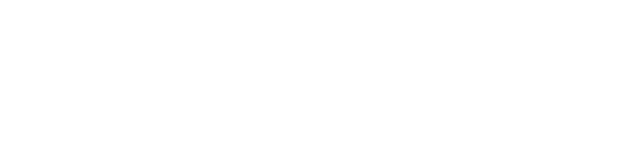
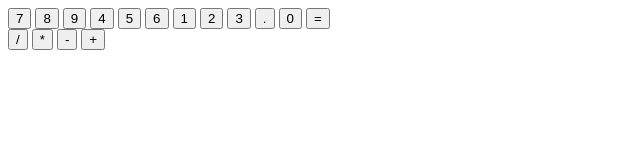
Before and after one commit to OctoKing-dev/calculator, a plain HTML site: page index.html in a window 1280 px wide. Shown: the whole page, without its empty margins (0-640 px from the left). Drawn offline with Linux system fonts and the light colour scheme.

Commit message:
Build basic calculator skeleton

```diff
--- a/index.html
+++ b/index.html
@@ -9,6 +9,30 @@
   <script defer src="index.js"></script>
 </head>
 <body>
-
+  <div class="calculator__body">
+    <div class="calculator__output"></div>
+    <div class="calculator__buttons">
+      <div class="calculator__buttons__left">
+        <button class="digit" value="7">7</button>
+        <button class="digit" value="8">8</button>
+        <button class="digit" value="9">9</button>
+        <button class="digit" value="4">4</button>
+        <button class="digit" value="5">5</button>
+        <button class="digit" value="6">6</button>
+        <button class="digit" value="1">1</button>
+        <button class="digit" value="2">2</button>
+        <button class="digit" value="3">3</button>
+        <button id="decimal">.</button>
+        <button class="digit" value="0">0</button>
+        <button id="equals">=</button>
+      </div>
+      <div class="calculator__buttons__right">
+        <button class="operator" value="divide">/</button>
+        <button class="operator" value="multiply">*</button>
+        <button class="operator" value="subtract">-</button>
+        <button class="operator" value="add">+</button>
+      </div>
+    </div>
+  </div>
 </body>
 </html>
```
